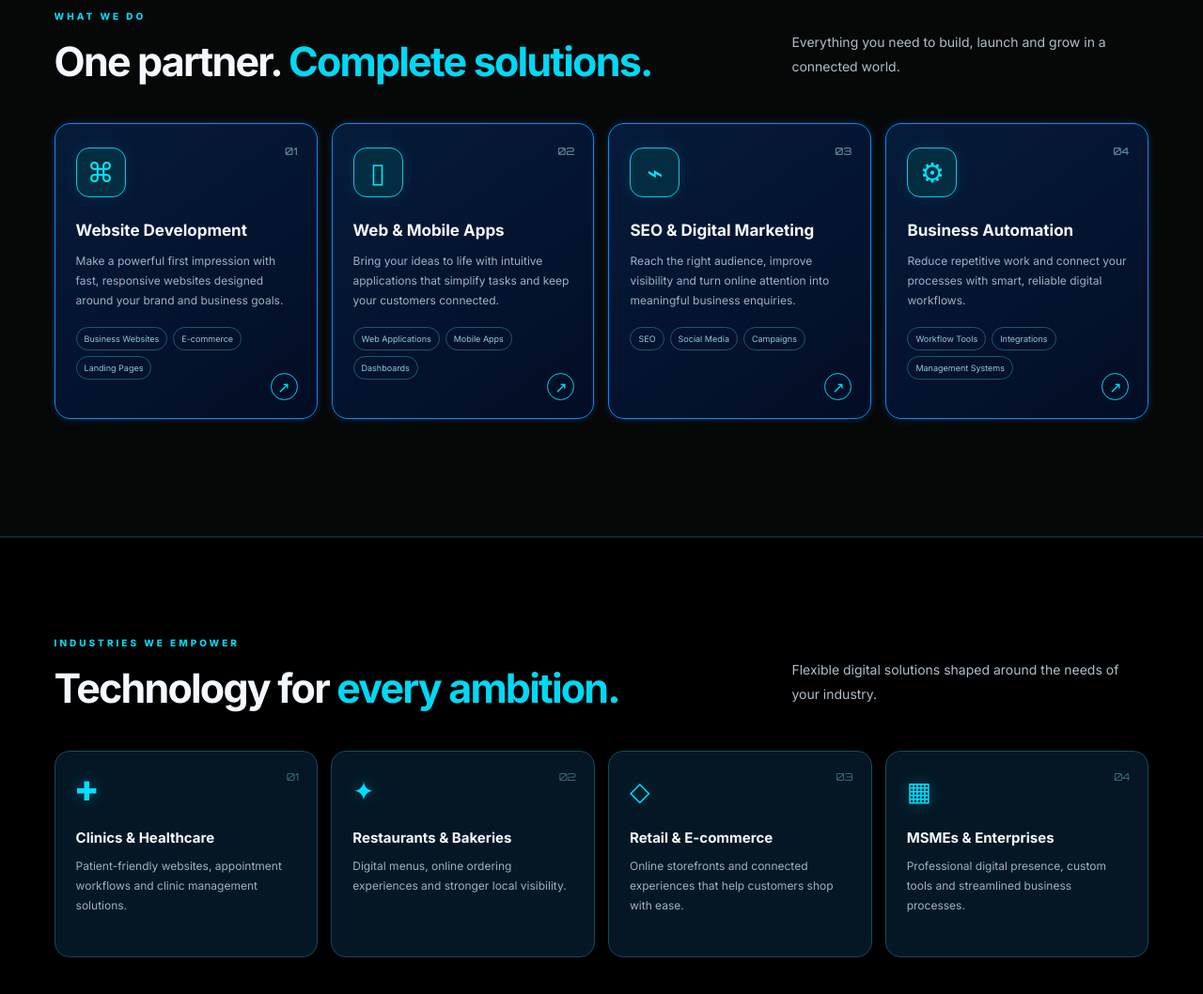
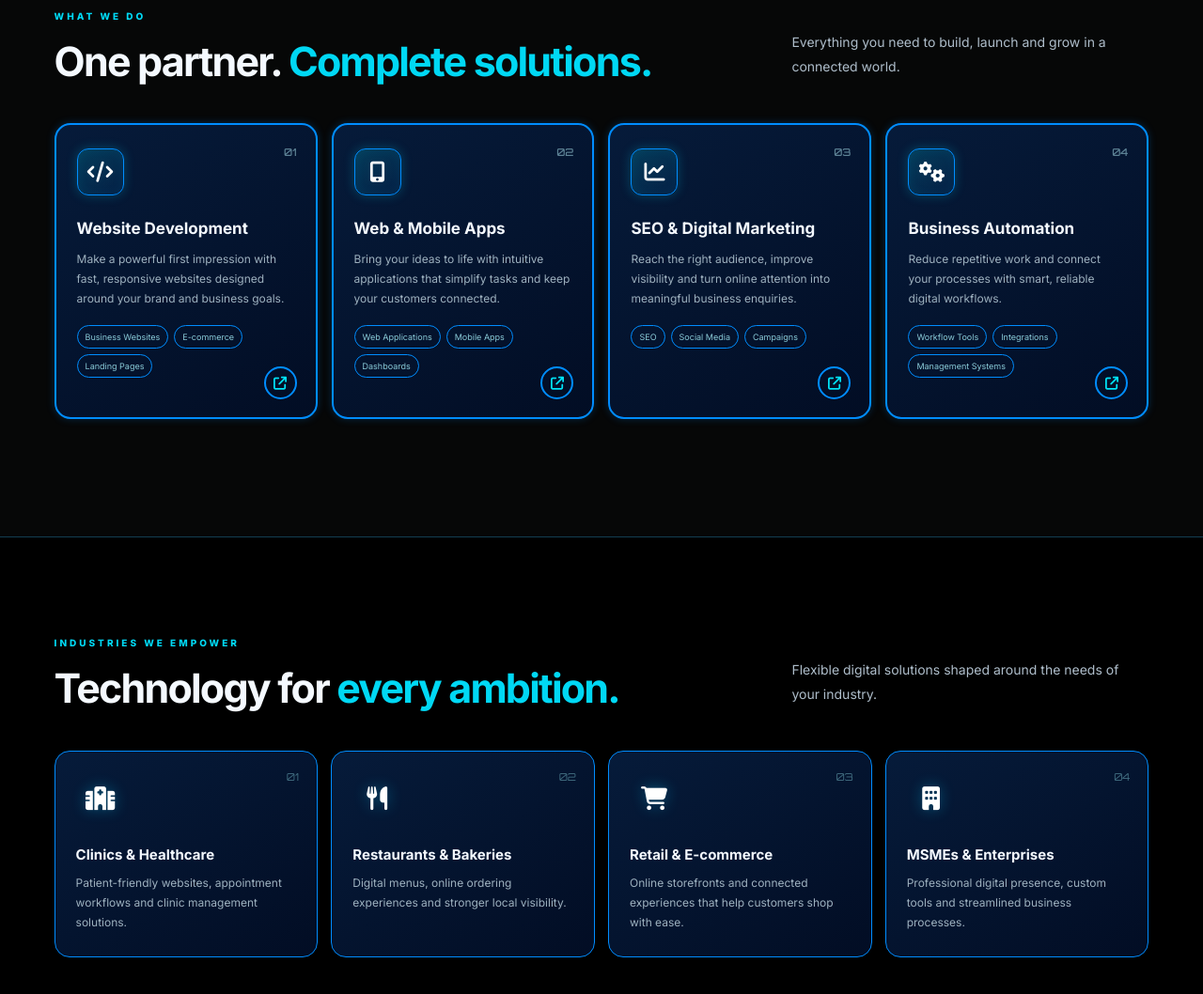
Before and after one commit to gvxtech/gvx-tech-animated-website, a plain HTML site: page index.html in a window 1280 px wide. Shown: the part 1260-2318 px from the top of the page at 94% size. Drawn offline with Linux system fonts and the light colour scheme.

Commit message:
updating content

```diff
--- a/index.html
+++ b/index.html
@@ -10,6 +10,7 @@
   <link rel="preconnect" href="https://fonts.gstatic.com" crossorigin>
   <link href="https://fonts.googleapis.com/css2?family=Inter:wght@400;500;600;700;800&family=Orbitron:wght@400;500;600;700;800&display=swap" rel="stylesheet">
   <link rel="stylesheet" href="style.css">
+  <link rel="stylesheet" href="https://cdnjs.cloudflare.com/ajax/libs/font-awesome/6.7.2/css/all.min.css">
 </head>
 <body >
   <div class="page-grid" aria-hidden="true"></div>
@@ -75,13 +76,62 @@
     </section>
 
     <!-- service ribbon from the reference -->
+
 <section class="service-ribbon" id="services" aria-label="Core services">
-      <a class="ribbon-card" href="#service-web"><span class="ribbon-icon monitor-icon">⌘</span><span><b>Web Development</b><small>Stunning, high-performance<br>websites</small></span></a>
-      <a class="ribbon-card" href="#service-mobile"><span class="ribbon-icon phone-icon">▯</span><span><b>Mobile Apps</b><small>Engaging apps<br>for your business</small></span></a>
-      <a class="ribbon-card" href="#service-marketing"><span class="ribbon-icon growth-icon">↗</span><span><b>Digital Marketing</b><small>Be found, attract<br>and grow</small></span></a>
-      <a class="ribbon-card" href="#service-automation"><span class="ribbon-icon gear-icon">⚙</span><span><b>Business Automation</b><small>Smart solutions to<br>save time and cost</small></span></a>
-      <a class="ribbon-card ribbon-industries" href="#industries"><span class="building-icon">▥</span><span><b>Powering Businesses Across</b><small>Clinics&nbsp; | &nbsp;Restaurants &amp; Bakeries<br>Retail &amp; E-commerce&nbsp; | &nbsp;MSMEs</small></span></a>
+
+    <a class="ribbon-card" href="#service-web">
+        <span class="ribbon-icon">
+            <i class="fa-solid fa-code"></i>
+        </span>
+        <span>
+            <b>Web Development</b>
+            <small>Stunning, high-performance<br>websites</small>
+        </span>
+    </a>
+
+    <a class="ribbon-card" href="#service-mobile">
+        <span class="ribbon-icon">
+            <i class="fa-solid fa-mobile-screen-button"></i>
+        </span>
+        <span>
+            <b>Mobile Apps</b>
+            <small>Engaging apps<br>for your business</small>
+        </span>
+    </a>
+
+    <a class="ribbon-card" href="#service-marketing">
+        <span class="ribbon-icon">
+            <i class="fa-solid fa-chart-line"></i>
+        </span>
+        <span>
+            <b>Digital Marketing</b>
+            <small>Be found, attract<br>and grow</small>
+        </span>
+    </a>
+
+    <a class="ribbon-card" href="#service-automation">
+        <span class="ribbon-icon">
+            <i class="fa-solid fa-gears"></i>
+        </span>
+        <span>
+            <b>Business Automation</b>
+            <small>Smart solutions to<br>save time and cost</small>
+        </span>
+    </a>
+
+    <a class="ribbon-card ribbon-industries" href="#industries">
+        <span class="ribbon-icon">
+            <i class="fa-solid fa-building"></i>
+        </span>
+        <span>
+            <b>Powering Businesses Across</b>
+            <small>Clinics&nbsp; | &nbsp;Restaurants &amp; Bakeries<br>
+            Retail &amp; E-commerce&nbsp; | &nbsp;MSMEs</small>
+        </span>
+    </a>
+
 </section>
+
 
     <!-- introduction -->
     <section class="intro section-wrap reveal" id="about">
@@ -98,39 +148,108 @@
 
     <!-- detailed services -->
   <section class="services-section section-wrap" aria-labelledby="services-title">
+
     <div class="section-heading reveal">
-        <div><span class="section-tag">WHAT WE DO</span><h2 id="services-title">One partner. <em>Complete solutions.</em></h2></div>
+        <div>
+            <span class="section-tag">WHAT WE DO</span>
+            <h2 id="services-title">One partner. <em>Complete solutions.</em></h2>
+        </div>
         <p>Everything you need to build, launch and grow in a connected world.</p>
     </div>
+
     <div class="service-grid">
+
+        <!-- 01 Website Development -->
         <article class="service-detail reveal" id="service-web">
-          <div class="service-number">01</div><div class="detail-icon">⌘</div>
+            <div class="service-number">01</div>
+
+            <div class="detail-icon">
+                <i class="fa-solid fa-code"></i>
+            </div>
+
             <h3>Website Development</h3>
             <p>Make a powerful first impression with fast, responsive websites designed around your brand and business goals.</p>
-          <div class="chips"><span>Business Websites</span><span>E-commerce</span><span>Landing Pages</span></div>
-          <a href="#contact" aria-label="Enquire about website development">↗</a>
+
+            <div class="chips">
+                <span>Business Websites</span>
+                <span>E-commerce</span>
+                <span>Landing Pages</span>
+            </div>
+
+            <a href="#contact" aria-label="Enquire about website development">
+                <i class="fa-solid fa-arrow-up-right-from-square"></i>
+            </a>
         </article>
+
+
+        <!-- 02 Web & Mobile Apps -->
         <article class="service-detail reveal" id="service-mobile">
-          <div class="service-number">02</div><div class="detail-icon">▯</div>
+            <div class="service-number">02</div>
+
+            <div class="detail-icon">
+                <i class="fa-solid fa-mobile-screen-button"></i>
+            </div>
+
             <h3>Web &amp; Mobile Apps</h3>
             <p>Bring your ideas to life with intuitive applications that simplify tasks and keep your customers connected.</p>
-          <div class="chips"><span>Web Applications</span><span>Mobile Apps</span><span>Dashboards</span></div>
-          <a href="#contact" aria-label="Enquire about applications">↗</a>
+
+            <div class="chips">
+                <span>Web Applications</span>
+                <span>Mobile Apps</span>
+                <span>Dashboards</span>
+            </div>
+
+            <a href="#contact" aria-label="Enquire about applications">
+                <i class="fa-solid fa-arrow-up-right-from-square"></i>
+            </a>
         </article>
+
+
+        <!-- 03 SEO & Digital Marketing -->
         <article class="service-detail reveal" id="service-marketing">
-          <div class="service-number">03</div><div class="detail-icon">⌁</div>
+            <div class="service-number">03</div>
+
+            <div class="detail-icon">
+                <i class="fa-solid fa-chart-line"></i>
+            </div>
+
             <h3>SEO &amp; Digital Marketing</h3>
             <p>Reach the right audience, improve visibility and turn online attention into meaningful business enquiries.</p>
-          <div class="chips"><span>SEO</span><span>Social Media</span><span>Campaigns</span></div>
-          <a href="#contact" aria-label="Enquire about digital marketing">↗</a>
+
+            <div class="chips">
+                <span>SEO</span>
+                <span>Social Media</span>
+                <span>Campaigns</span>
+            </div>
+
+            <a href="#contact" aria-label="Enquire about digital marketing">
+                <i class="fa-solid fa-arrow-up-right-from-square"></i>
+            </a>
         </article>
+
+
+        <!-- 04 Business Automation -->
         <article class="service-detail reveal" id="service-automation">
-          <div class="service-number">04</div><div class="detail-icon">⚙</div>
+            <div class="service-number">04</div>
+
+            <div class="detail-icon">
+                <i class="fa-solid fa-gears"></i>
+            </div>
+
             <h3>Business Automation</h3>
             <p>Reduce repetitive work and connect your processes with smart, reliable digital workflows.</p>
-          <div class="chips"><span>Workflow Tools</span><span>Integrations</span><span>Management Systems</span></div>
-          <a href="#contact" aria-label="Enquire about business automation">↗</a>
+
+            <div class="chips">
+                <span>Workflow Tools</span>
+                <span>Integrations</span>
+                <span>Management Systems</span>
+            </div>
+
+            <a href="#contact" aria-label="Enquire about business automation">
+                <i class="fa-solid fa-arrow-up-right-from-square"></i>
+            </a>
         </article>
+
     </div>
 </section>
 
@@ -141,12 +260,51 @@
           <div><span class="section-tag">INDUSTRIES WE EMPOWER</span><h2>Technology for <em>every ambition.</em></h2></div>
           <p>Flexible digital solutions shaped around the needs of your industry.</p>
         </div>
+
 <div class="industry-grid">
-          <article class="industry-card reveal"><span class="industry-symbol">✚</span><h3>Clinics &amp; Healthcare</h3><p>Patient-friendly websites, appointment workflows and clinic management solutions.</p><span class="industry-index">01</span></article>
-          <article class="industry-card reveal"><span class="industry-symbol">✦</span><h3>Restaurants &amp; Bakeries</h3><p>Digital menus, online ordering experiences and stronger local visibility.</p><span class="industry-index">02</span></article>
-          <article class="industry-card reveal"><span class="industry-symbol">◇</span><h3>Retail &amp; E-commerce</h3><p>Online storefronts and connected experiences that help customers shop with ease.</p><span class="industry-index">03</span></article>
-          <article class="industry-card reveal"><span class="industry-symbol">▦</span><h3>MSMEs &amp; Enterprises</h3><p>Professional digital presence, custom tools and streamlined business processes.</p><span class="industry-index">04</span></article>
+
+    <!-- 01 Clinics & Healthcare -->
+    <article class="industry-card reveal">
+        <span class="industry-symbol">
+            <i class="fa-solid fa-hospital"></i>
+        </span>
+        <h3>Clinics &amp; Healthcare</h3>
+        <p>Patient-friendly websites, appointment workflows and clinic management solutions.</p>
+        <span class="industry-index">01</span>
+    </article>
+
+    <!-- 02 Restaurants & Bakeries -->
+    <article class="industry-card reveal">
+        <span class="industry-symbol">
+            <i class="fa-solid fa-utensils"></i>
+        </span>
+        <h3>Restaurants &amp; Bakeries</h3>
+        <p>Digital menus, online ordering experiences and stronger local visibility.</p>
+        <span class="industry-index">02</span>
+    </article>
+
+    <!-- 03 Retail & E-commerce -->
+    <article class="industry-card reveal">
+        <span class="industry-symbol">
+            <i class="fa-solid fa-cart-shopping"></i>
+        </span>
+        <h3>Retail &amp; E-commerce</h3>
+        <p>Online storefronts and connected experiences that help customers shop with ease.</p>
+        <span class="industry-index">03</span>
+    </article>
+
+    <!-- 04 MSMEs & Enterprises -->
+    <article class="industry-card reveal">
+        <span class="industry-symbol">
+            <i class="fa-solid fa-building"></i>
+        </span>
+        <h3>MSMEs &amp; Enterprises</h3>
+        <p>Professional digital presence, custom tools and streamlined business processes.</p>
+        <span class="industry-index">04</span>
+    </article>
+
 </div>
+
       </div>
     </section>
 
--- a/style.css
+++ b/style.css
@@ -717,7 +717,7 @@ h1 strong {
      position: relative;
     isolation: isolate;
     overflow: visible;
-    border: 1px solid #008DFF;
+    border: 2px solid #008DFF;
     border-radius: 17px;
     background: linear-gradient(145deg, #061B3A, #020D24);
     box-shadow: 0 0 8px rgba(0, 141, 255, 0.25);
@@ -761,9 +761,9 @@ h1 strong {
     width: 53px;
     height: 53px;
     border-radius: 14px;
-    border: 1px solid #00cde8;
+    border: 2px solid #008dff;
     background: #032c40;
-    color: #00e4fa;
+    color: #fff;
     display: grid;
     place-items: center;
     font-size: 29px;
@@ -795,7 +795,7 @@ h1 strong {
 .chips span {
     font-size: 9px;
     color: #8bcbd8;
-    border: 1px solid #1c586d;
+    border: 1px solid #008DFF;
     border-radius: 30px;
     padding: 6px 8px
 }
@@ -804,9 +804,9 @@ h1 strong {
     position: absolute;
     right: 20px;
     bottom: 19px;
-    width: 29px;
-    height: 29px;
-    border: 1px solid #00d5ed;
+    width: 35px;
+    height: 35px;
+    border: 2px solid #008dff;
     border-radius: 50%;
     display: grid;
     place-items: center;
@@ -816,7 +816,7 @@ h1 strong {
 }
 
 .service-detail>a:hover {
-    background: #00d5ed;
+    background: #0b8dff;
     color: #00131f
 }
 
@@ -836,9 +836,9 @@ h1 strong {
     padding: 25px 22px;
     min-height: 220px;
     position: relative;
-    border: 1px solid #17475b;
+    border: 1px solid #008DFF;
     border-radius: 16px;
-    background: #061c2bd9;
+    background: linear-gradient(145deg, #061B3A, #020D24);
     transition: .25s
 }
 
@@ -2057,3 +2057,79 @@ h1 strong {
         height: 52px;
     }
 }
+
+.ribbon-icon {
+    display: flex;
+    align-items: center;
+    justify-content: center;
+    font-size: 25px;
+    color: #ffffff;
+    transition: all 0.3s ease;
+}
+
+.ribbon-card:hover .ribbon-icon {
+    color: #00D9F7;
+    filter: drop-shadow(0 0 8px #00D9F7);
+    transform: translateY(-3px);
+}
+
+/* Service Detail Icons */
+.detail-icon {
+    width: 50px;
+    height: 50px;
+    display: flex;
+    align-items: center;
+    justify-content: center;
+
+    border: 1px solid #008DFF;
+    border-radius: 12px;
+
+    background: linear-gradient(
+        145deg,
+        rgba(0, 217, 247, 0.18),
+        rgba(0, 80, 180, 0.12)
+    );
+
+    color: #ffffff;
+
+    font-size: 22px;
+
+    box-shadow:
+        0 0 12px rgba(0, 217, 247, 0.25),
+        inset 0 0 12px rgba(0, 217, 247, 0.08);
+
+    transition: all 0.3s ease;
+}
+
+/* Icon Hover */
+.service-detail:hover .detail-icon {
+    color: #00D9F7;
+
+    box-shadow:
+        0 0 15px rgba(0, 217, 247, 0.5),
+        0 0 30px rgba(0, 217, 247, 0.2);
+
+    transform: translateY(-4px);
+}
+
+/* Arrow Icon */
+.service-detail > a i {
+    font-size: 14px;
+}
+
+.industry-symbol {
+    display: flex;
+    align-items: center;
+    justify-content: center;
+    width: 52px;
+    height: 52px;
+    font-size: 25px;
+    color: #ffffff;
+    transition: all 0.3s ease;
+}
+
+.industry-card:hover .industry-symbol {
+    color: #008DFF;
+    filter: drop-shadow(0 0 1px #008DFF);
+    transform: translateY(-4px);
+}
```
Also changed, not shown: assets/images/service_icons/business-automation-icon.webp (added), assets/images/service_icons/digital-marketing-icon.webp (added), assets/images/service_icons/mobile-app-icon.webp (added), assets/images/service_icons/website-development-icon.webp (added). Lines whose indentation alone changed are shown as unchanged.
